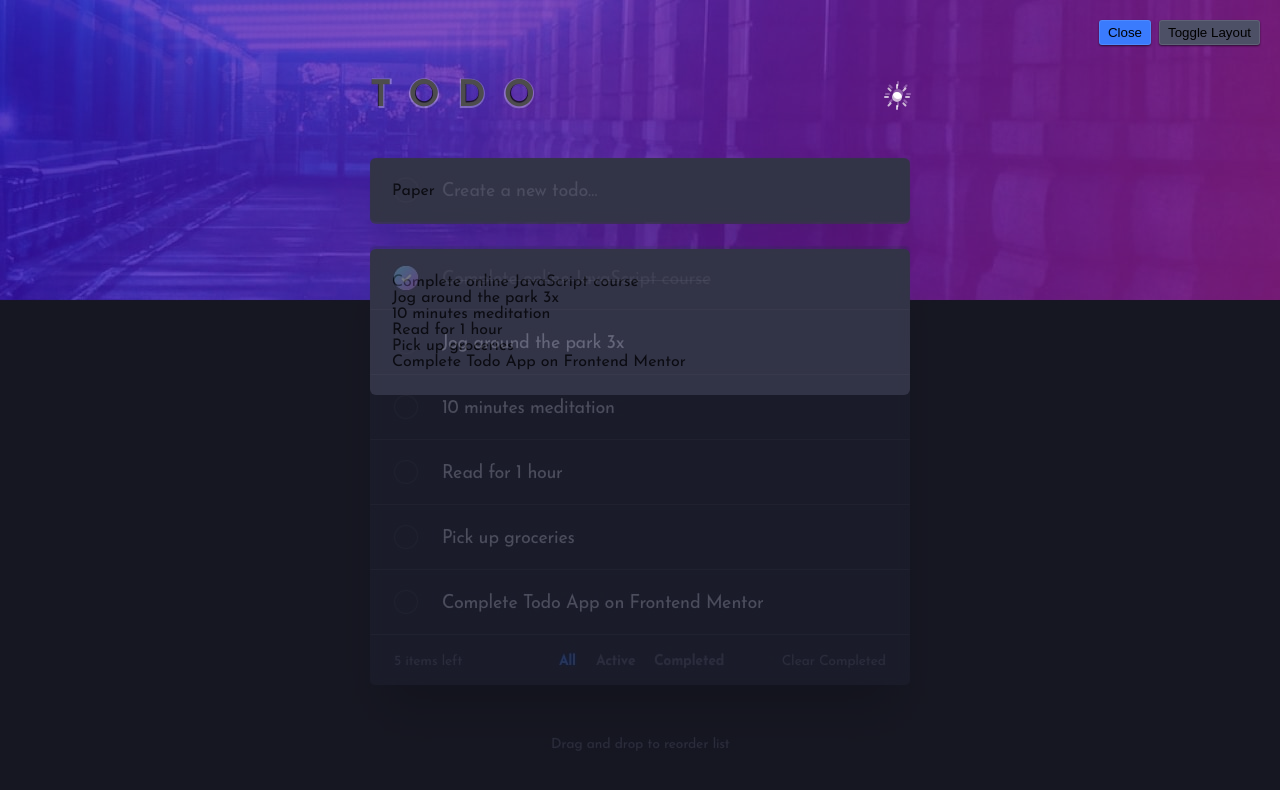
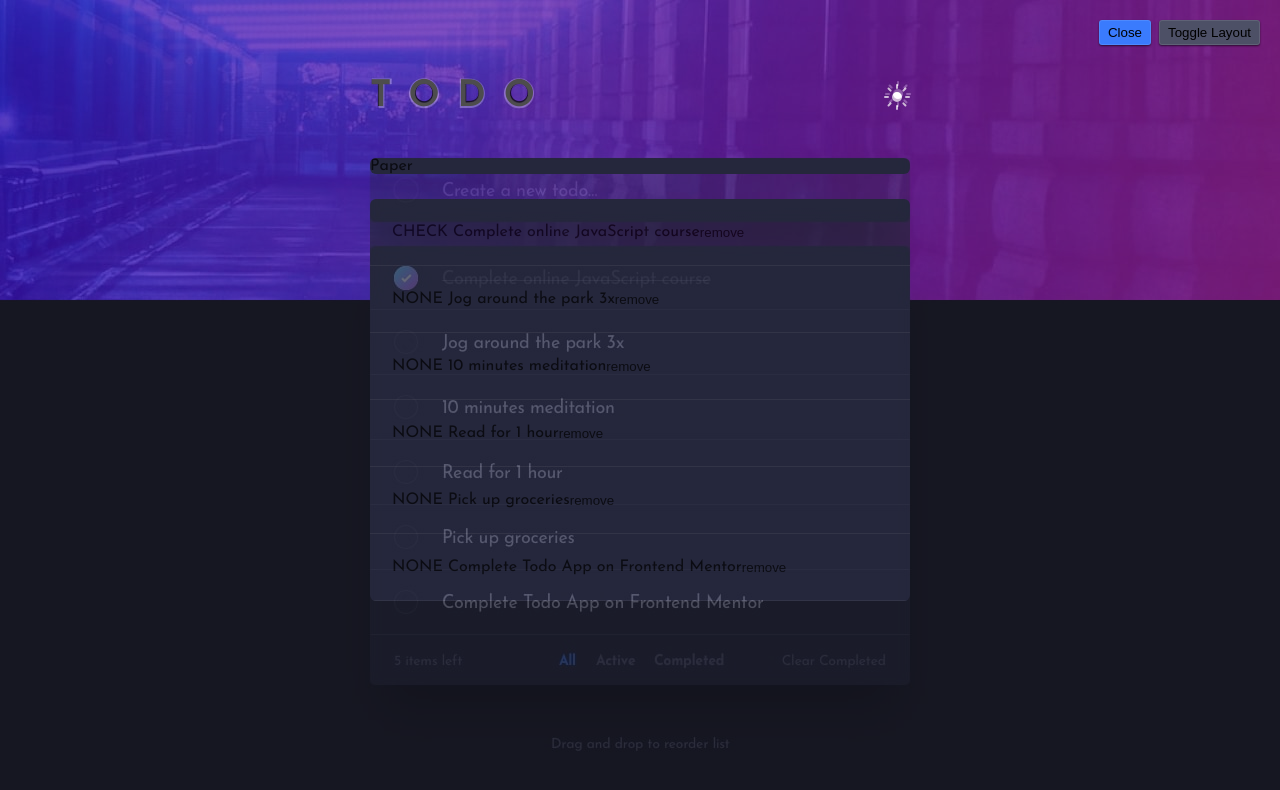
Before and after one commit to myronschippers/code-challenge-todo-app, a Next.js app: page / in a window 1280 px wide. Shown: the top 790 px of the page. Built offline with nearby package versions, Linux system fonts and the light colour scheme.

Commit message:
stubbing in the list and item components for styling the Todo list

```diff
--- a/src/components/features/TodoList/TodoList.tsx
+++ b/src/components/features/TodoList/TodoList.tsx
@@ -1,6 +1,7 @@
 'use client';
 
 import React, { useState } from 'react';
+import { CompletionList } from '@/components/ui/CompletionList';
 import { Paper } from '@/components/ui/Paper';
 import { MOCK_TODO_LIST } from './TodoList.constants';
 import { StyledTodoListContainer } from './styles';
@@ -14,9 +15,7 @@ export const TodoList: React.FC<ITodoListProps> = ({ children }) => {
       <Paper>Paper</Paper>
 
       <Paper>
-        {todoList.map((todoItem, itemIndex) => (
-          <div key={itemIndex}>{todoItem.text}</div>
-        ))}
+        <CompletionList list={todoList} />
       </Paper>
     </StyledTodoListContainer>
   );
--- /dev/null
+++ b/src/components/ui/CompletionList/CompletionList.tsx
@@ -0,0 +1,19 @@
+import React from 'react';
+import { CompletionListItem } from '@/components/ui/CompletionListItem';
+import { Paper } from '@/components/ui/Paper';
+import { StyledCompletionListContainer } from './styles';
+import { ICompletionListProps } from './types';
+
+export const CompletionList: React.FC<ICompletionListProps> = ({ children, list }) => {
+  return (
+    <StyledCompletionListContainer>
+      {list.map((listItem, itemIndex) => (
+        <CompletionListItem
+          key={itemIndex}
+          label={listItem.text}
+          isCompleted={listItem.completed}
+        />
+      ))}
+    </StyledCompletionListContainer>
+  );
+};
--- /dev/null
+++ b/src/components/ui/CompletionList/index.ts
@@ -0,0 +1,2 @@
+export { CompletionList } from './CompletionList';
+export type { ICompletionListProps } from './types';
--- /dev/null
+++ b/src/components/ui/CompletionList/styles.tsx
@@ -0,0 +1,7 @@
+import styled from 'styled-components';
+
+export const StyledCompletionListContainer = styled.ul`
+  margin: 0;
+  padding: 0;
+  list-style: none;
+`;
--- /dev/null
+++ b/src/components/ui/CompletionList/types.ts
@@ -0,0 +1,12 @@
+import { ReactNode } from 'react';
+
+export interface ICompletionListItem {
+  completed: boolean;
+  text: string;
+  createdAt: Date;
+}
+
+export interface ICompletionListProps {
+  children?: ReactNode;
+  list: ICompletionListItem[];
+}
--- /dev/null
+++ b/src/components/ui/CompletionListItem/CompletionListItem.tsx
@@ -0,0 +1,12 @@
+import React from 'react';
+import { StyledCompletionListItemContainer, StyledRemoveButton } from './styles';
+import { ICompletionListItemProps } from './types';
+
+export const CompletionListItem: React.FC<ICompletionListItemProps> = ({ label, isCompleted }) => {
+  return (
+    <StyledCompletionListItemContainer role="button">
+      {isCompleted ? 'CHECK' : 'NONE'} {label}
+      <StyledRemoveButton>remove</StyledRemoveButton>
+    </StyledCompletionListItemContainer>
+  );
+};
--- /dev/null
+++ b/src/components/ui/CompletionListItem/index.ts
@@ -0,0 +1,2 @@
+export { CompletionListItem } from './CompletionListItem';
+export type { ICompletionListItemProps } from './types';
--- /dev/null
+++ b/src/components/ui/CompletionListItem/styles.tsx
@@ -0,0 +1,20 @@
+import styled from 'styled-components';
+
+export const StyledRemoveButton = styled.button`
+  background: transparent;
+  border-width: 0;
+  cursor: pointer;
+
+  &:hover {
+    background: transparent;
+  }
+`;
+
+export const StyledCompletionListItemContainer = styled.li`
+  display: flex;
+  align-items: center;
+  width: 100%;
+  padding: 2.5rem 2.2rem;
+  border-bottom: 1px solid ${({ theme }) => theme.palette.current.divider};
+  cursor: pointer;
+`;
--- /dev/null
+++ b/src/components/ui/CompletionListItem/types.ts
@@ -0,0 +1,7 @@
+import { ReactNode } from 'react';
+
+export interface ICompletionListItemProps {
+  children?: ReactNode;
+  isCompleted: boolean;
+  label: string;
+}
--- a/src/components/ui/Paper/styles.tsx
+++ b/src/components/ui/Paper/styles.tsx
@@ -2,7 +2,8 @@ import styled from 'styled-components';
 
 export const StyledPaperContainer = styled.div`
   width: 100%;
-  padding: 2.5rem 2.2rem;
+  /* padding: 2.5rem 2.2rem; */
   border-radius: 6px;
   background-color: ${({ theme }) => theme.palette.current.paper};
+  overflow: hidden;
 `;
--- a/src/theme/palette.ts
+++ b/src/theme/palette.ts
@@ -19,6 +19,7 @@ interface IPaletteDark {
 interface IPaletteCurrent {
   background: string;
   paper: string;
+  divider: string;
 }
 
 export interface IPalette {
@@ -56,7 +57,8 @@ const palette: IPalette = {
   dark,
   current: {
     background: dark.veryDarkBlue,
-    paper: dark.veryDarkGrayishBlue,
+    paper: dark.veryDarkDesaturatedBlue,
+    divider: dark.veryDarkGrayishBlue,
   },
 } as const;
 
```
